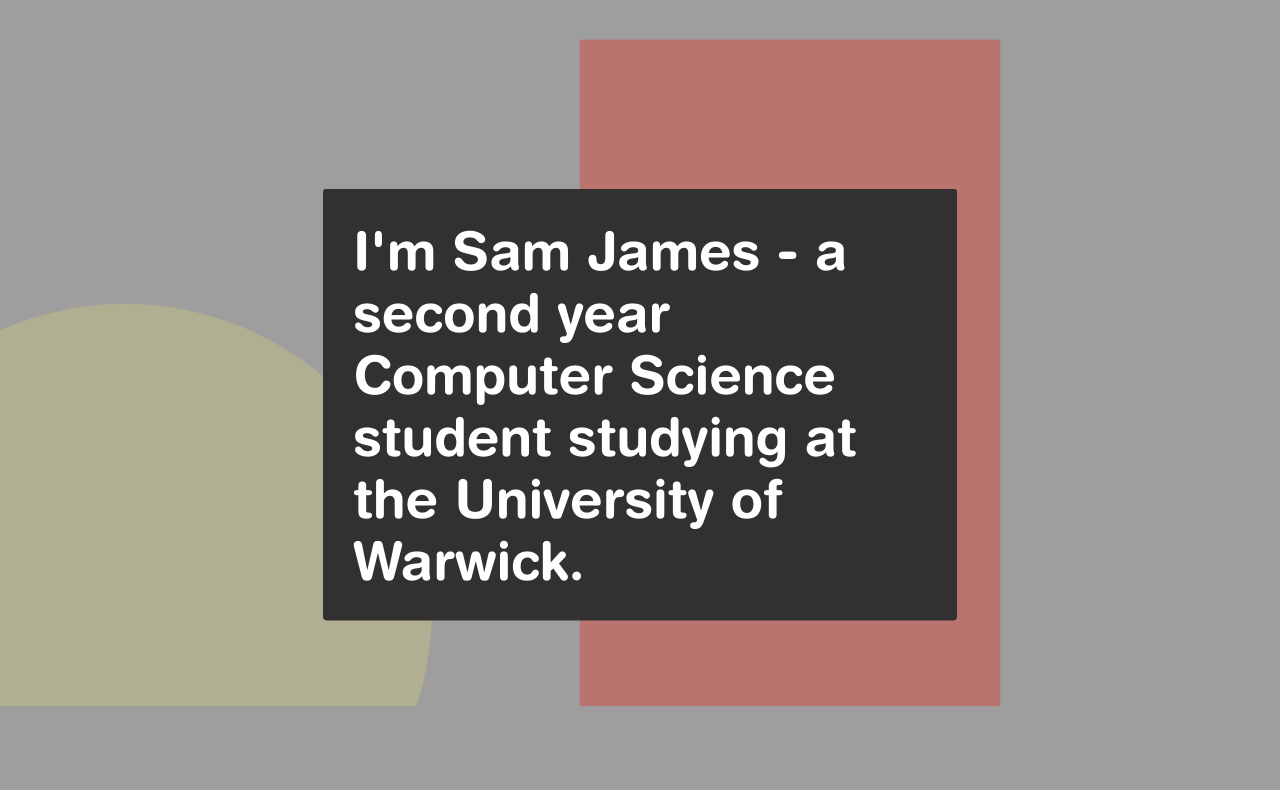
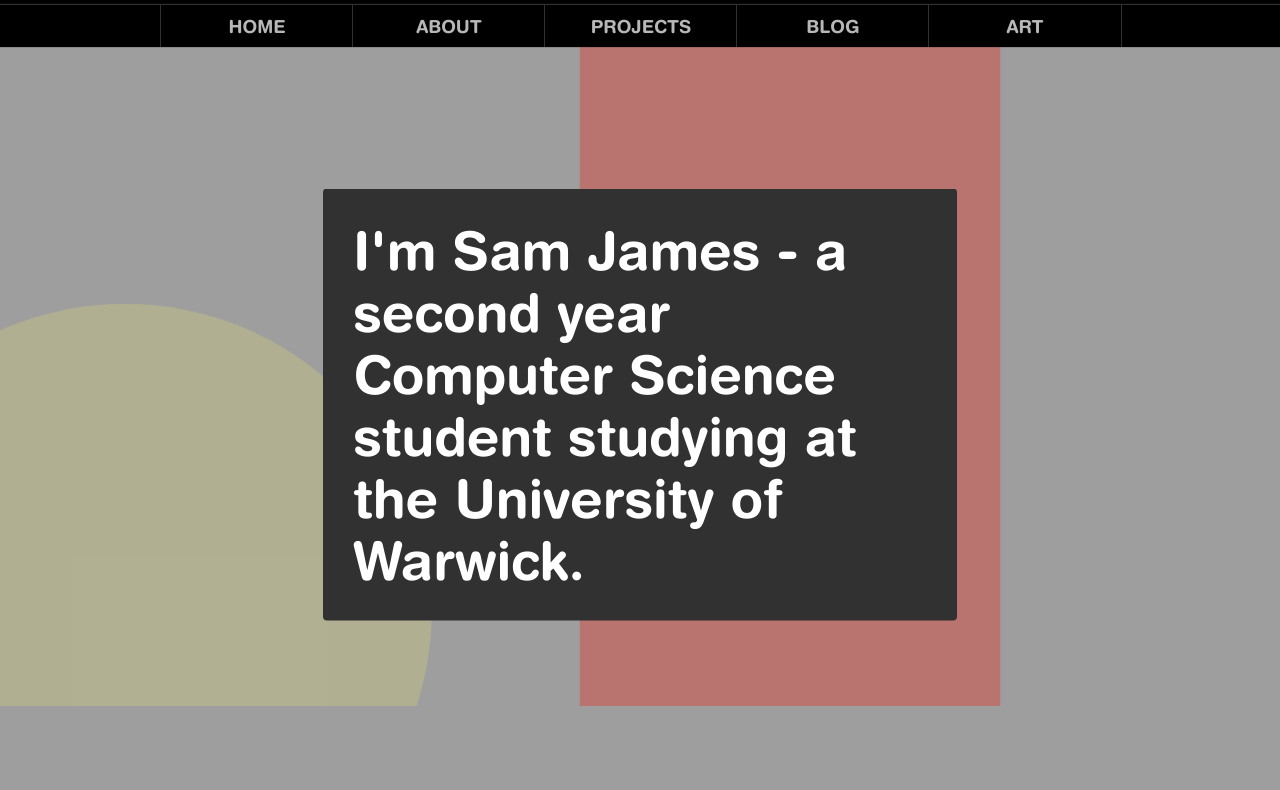
Before and after one commit to sj501212/SamSite, a plain HTML site: page index.html in a window 1280 px wide. Shown: the part 94-884 px from the top of the page. Drawn offline with Linux system fonts and the light colour scheme; the site is published under a folder, as on GitHub Pages, so addresses that start at the root find nothing.

Commit message:
Update index.html

```diff
--- a/index.html
+++ b/index.html
@@ -11,7 +11,7 @@
 </head>
 <body id="background_home" class="mountainbackground">
     <!-- Header -->
-    <script language="javascript" type="text/javascript" src="/header_compressed.txt"></script>
+    <script language="javascript" type="text/javascript" src="./header_compressed.txt"></script>
 
     <div id="Home"></div>
 
```
